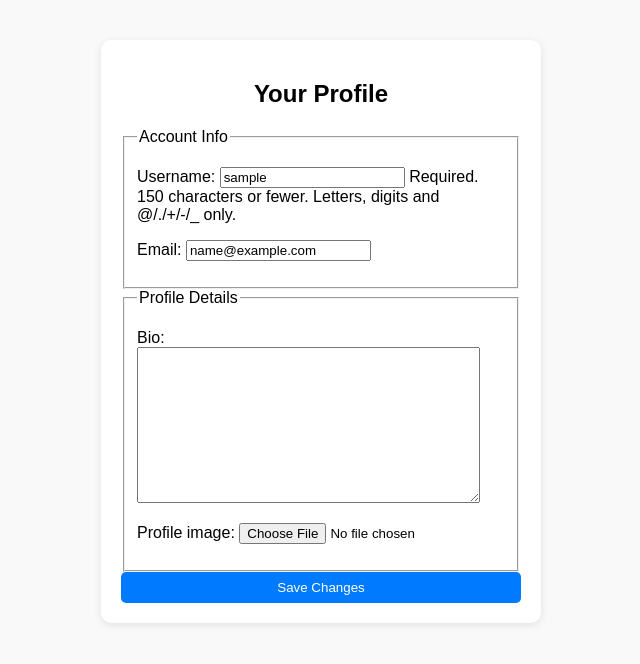
After one commit to yufiji160/Alx_DjangoLearnLab, a Django app: page /profile/ in a window 1280 px wide. The commit adds this page. Shown: the top 664 px of the page, without its empty margins (319-959 px from the left). Run offline with Django 4.2, Linux system fonts and the light colour scheme; the visitor is signed in with stand-in values (Sample User, id 1); parts of the project's set-up code (start-up, migrations or seed data) failed here and were passed over; some libraries are stand-ins or nearby versions.

Commit message:
Add Implementing the Blog's User Authentication System

```diff
--- a/django_blog/blog/forms.py
+++ b/django_blog/blog/forms.py
@@ -1,29 +1,25 @@
 from django import forms
-from .models import Comment
+from django.contrib.auth.forms import UserCreationForm
+from django.contrib.auth.models import User
+from .models import Profile
+
+class UserRegisterForm(UserCreationForm):
+    email = forms.EmailField(required=True)
+
+    class Meta:
+        model = User
+        fields = ['username', 'email', 'password1', 'password2']
 
 
-class CommentForm(forms.ModelForm):
+class UserUpdateForm(forms.ModelForm):
+    email = forms.EmailField(required=True)
+
     class Meta:
-      model = Comment
-      fields = ['content']
-      widgets = {
-      'content': forms.Textarea(attrs={'rows': 3, 'placeholder': 'Write your comment...'}),
-}
+        model = User
+        fields = ['username', 'email']
 
 
-    def clean_content(self):
-         data = self.cleaned_data.get('content', '').strip()
-         if not data:
-            raise forms.ValidationError('Comment cannot be empty.')
-         if len(data) > 2000:
-             raise forms.ValidationError('Comment is too long (max 2000 characters).')
-         return data
-
-class PostForm(forms.ModelForm):
-     class Meta:
-       model = Post
-       fields = ['title', 'content', 'published_date', 'tags']
-       widgets = {
-       'published_date': forms.DateTimeInput(attrs={'type': 'datetime-local'}),
-       'tags': TagWidget(),
-}
+class ProfileUpdateForm(forms.ModelForm):
+    class Meta:
+        model = Profile
+        fields = ['bio', 'profile_image']
--- a/django_blog/blog/models.py
+++ b/django_blog/blog/models.py
@@ -1,11 +1,19 @@
 from django.db import models
 from django.contrib.auth.models import User
+from django.db.models.signals import post_save
+from django.dispatch import receiver
 
-class Post(models.Model):
-    title = models.CharField(max_length=200)
-    content = models.TextField()
-    published_date = models.DateTimeField(auto_now_add=True)
-    author = models.ForeignKey(User, on_delete=models.CASCADE)
+class Profile(models.Model):
+    user = models.OneToOneField(User, on_delete=models.CASCADE)
+    bio = models.TextField(blank=True)
+    profile_image = models.ImageField(upload_to='profile_images/', blank=True, null=True)
 
     def __str__(self):
-        return self.title
+        return f"{self.user.username} Profile"
+
+@receiver(post_save, sender=User)
+def create_or_update_user_profile(sender, instance, created, **kwargs):
+    if created:
+        Profile.objects.create(user=instance)
+    else:
+        instance.profile.save()
--- /dev/null
+++ b/django_blog/blog/templates/base.html
@@ -0,0 +1,47 @@
+<!DOCTYPE html>
+<html lang="en">
+<head>
+  <meta charset="UTF-8">
+  <title>django_blog</title>
+  <style>
+    body {
+      font-family: Arial, sans-serif;
+      margin: 40px;
+      background-color: #f9f9f9;
+    }
+    .auth-container {
+      background: white;
+      padding: 20px;
+      border-radius: 10px;
+      box-shadow: 0 2px 8px rgba(0, 0, 0, 0.1);
+      max-width: 400px;
+      margin: auto;
+    }
+    h2 {
+      text-align: center;
+    }
+    form button {
+      width: 100%;
+      padding: 8px;
+      background-color: #007bff;
+      border: none;
+      color: white;
+      border-radius: 5px;
+      cursor: pointer;
+    }
+    form button:hover {
+      background-color: #0056b3;
+    }
+  </style>
+</head>
+<body>
+  {% if messages %}
+    <ul>
+      {% for message in messages %}
+        <li>{{ message }}</li>
+      {% endfor %}
+    </ul>
+  {% endif %}
+  {% block content %}{% endblock %}
+</body>
+</html>
--- a/django_blog/blog/templates/blog/profile.html
+++ b/django_blog/blog/templates/blog/profile.html
@@ -1,7 +1,21 @@
-{% extends 'blog/base.html' %}
+{% extends 'base.html' %}
+{% block content %}
+  <div class="auth-container">
+    <h2>Your Profile</h2>
 
-{% block content %}
-<h2>Welcome, {{ user.username }}!</h2>
-<p>Email: {{ user.email }}</p>
-<a href="{% url 'logout' %}">Logout</a>
+    <form method="post" enctype="multipart/form-data">
+      {% csrf_token %}
+      <fieldset>
+        <legend>Account Info</legend>
+        {{ u_form.as_p }}
+      </fieldset>
+
+      <fieldset>
+        <legend>Profile Details</legend>
+        {{ p_form.as_p }}
+      </fieldset>
+
+      <button type="submit">Save Changes</button>
+    </form>
+  </div>
 {% endblock %}
--- a/django_blog/blog/urls.py
+++ b/django_blog/blog/urls.py
@@ -1,6 +1,11 @@
-from django.urls import path
+from django.urls import path, include
 from . import views
+
+app_name = 'blog'
 
 urlpatterns = [
     path('', views.home, name='home'),
+    path('register/', views.RegisterView.as_view(), name='register'),
+    path('profile/', views.profile, name='profile'),
+    path('', include('django.contrib.auth.urls')),
 ]
--- a/django_blog/blog/views.py
+++ b/django_blog/blog/views.py
@@ -1,4 +1,53 @@
-from django.shortcuts import render
+from django.shortcuts import render, redirect
+from django.contrib import messages
+from django.contrib.auth.decorators import login_required
+from django.contrib.auth import login
+from django.views import View
+from .forms import UserRegisterForm, UserUpdateForm, ProfileUpdateForm
+from django.contrib import messages
+from django.contrib.auth.decorators import login_required
+from django.contrib.auth import login
+from django.views import View
+from .forms import UserRegisterForm, UserUpdateForm, ProfileUpdateForm
+
+
+class RegisterView(View):
+    template_name = 'blog/register.html'
+
+    def get(self, request):
+        form = UserRegisterForm()
+        return render(request, self.template_name, {'form': form})
+
+    def post(self, request):
+        form = UserRegisterForm(request.POST)
+        if form.is_valid():
+            user = form.save()
+            login(request, user)
+            messages.success(request, 'Your account has been created successfully.')
+            return redirect('blog:post_list')
+        return render(request, self.template_name, {'form': form})
+
+
+@login_required
+def profile(request):
+    if request.method == 'POST':
+        u_form = UserUpdateForm(request.POST, instance=request.user)
+        p_form = ProfileUpdateForm(request.POST, request.FILES, instance=request.user.profile)
+        if u_form.is_valid() and p_form.is_valid():
+            u_form.save()
+            p_form.save()
+            messages.success(request, 'Your profile has been updated successfully!')
+            return redirect('blog:profile')
+    else:
+        u_form = UserUpdateForm(instance=request.user)
+        p_form = ProfileUpdateForm(instance=request.user.profile)
+
+    context = {
+        'u_form': u_form,
+        'p_form': p_form,
+    }
+    return render(request, 'blog/profile.html', context)
+
 
 def home(request):
     return render(request, 'blog/index.html')
--- a/django_blog/django_blog/settings.py
+++ b/django_blog/django_blog/settings.py
@@ -136,3 +136,6 @@ STATIC_URL = '/static/'
 STATICFILES_DIRS = [os.path.join(BASE_DIR, 'blog', 'static')]
 
 TEMPLATES[0]['DIRS'] = [os.path.join(BASE_DIR, 'blog', 'templates')]
+
+MEDIA_URL = '/media/'
+MEDIA_ROOT = BASE_DIR / 'media'
--- a/django_blog/django_blog/urls.py
+++ b/django_blog/django_blog/urls.py
@@ -1,7 +1,12 @@
 from django.contrib import admin
 from django.urls import path, include
+from django.conf import settings
+from django.conf.urls.static import static
 
 urlpatterns = [
     path('admin/', admin.site.urls),
     path('', include('blog.urls')),
 ]
+
+if settings.DEBUG:
+    urlpatterns += static(settings.MEDIA_URL, document_root=settings.MEDIA_ROOT)
```
Also changed, not shown: django_blog/blog/templates/blog/register.html (+11 -10 lines), django_blog/blog/templates/registration/logged_out.html (added, +8 -0 lines), django_blog/blog/templates/registration/login.html (added, +16 -0 lines), django_blog/blog/tests.py (+21 -64 lines), django_blog/django_blog/AUTHENTICATION.md (added, +24 -0 lines).
